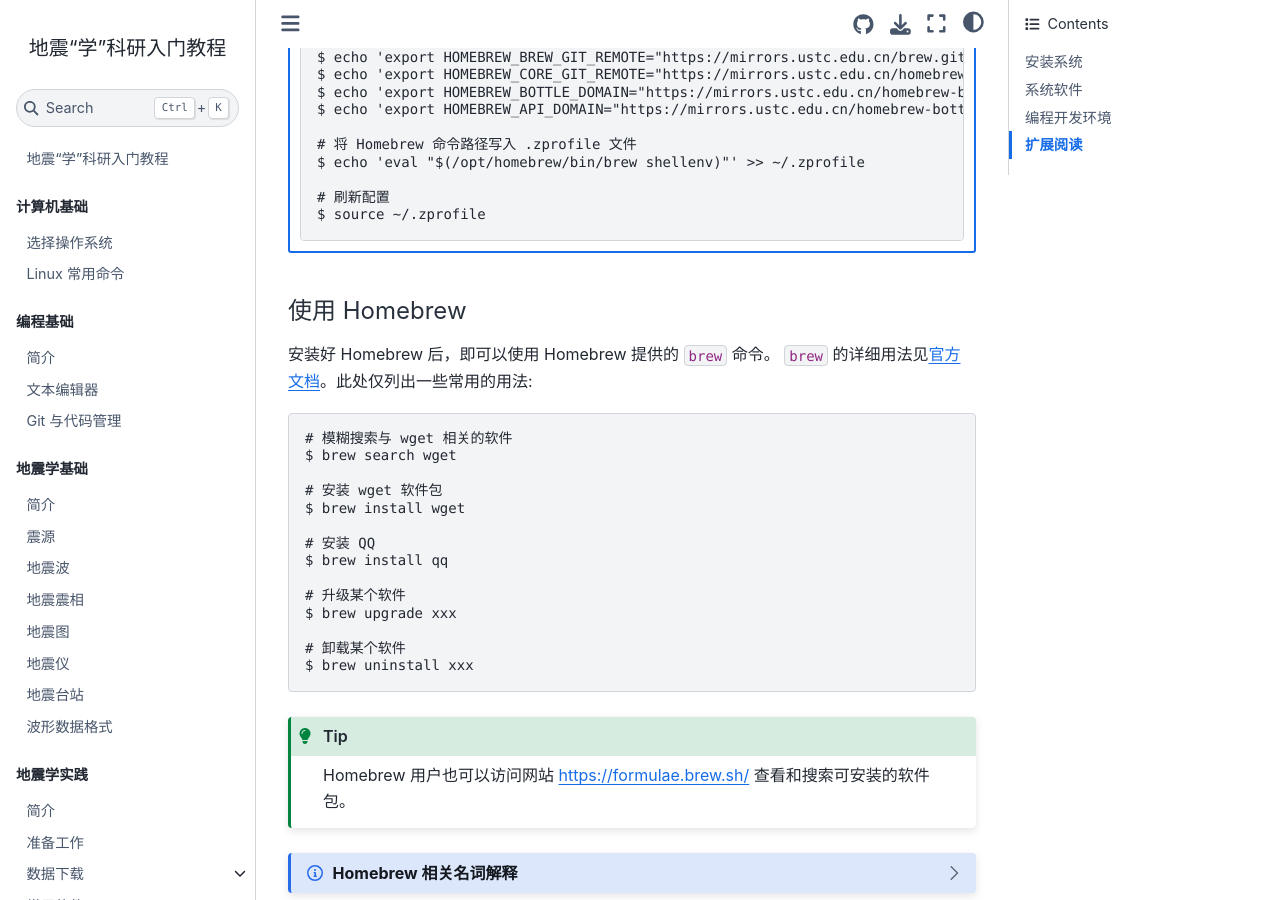
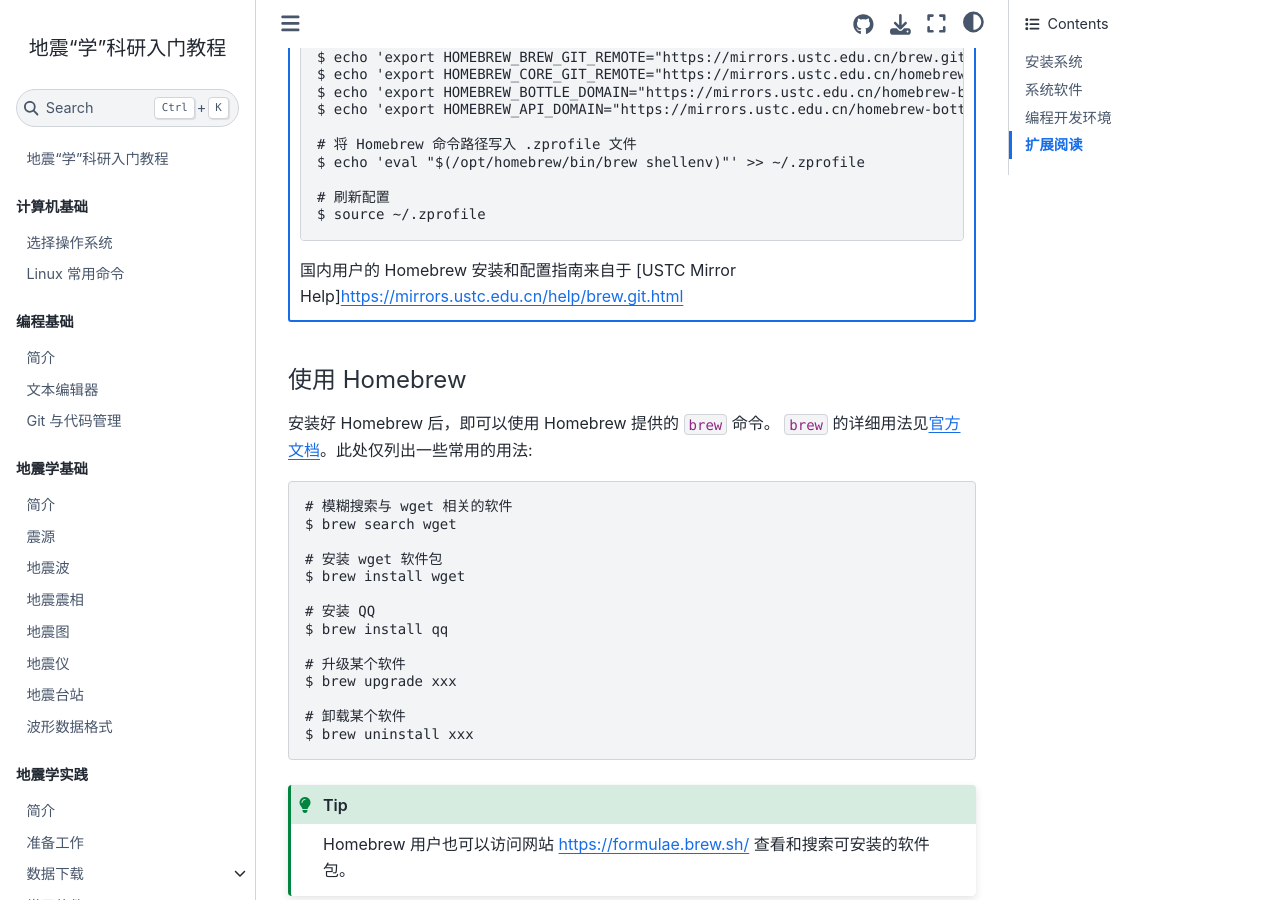
Before and after one commit to seismo-learn/seismology101, a Jupyter Book: the page built from source/computer/macos-setup.md, in a window 1280 px wide and 900 px high, scrolled down 1994 px. Built offline with Jupyter Book 1.0.4 settings and Sphinx 7.4.7 and the Sphinx Book theme 1.1.4, drawn with Linux system fonts in a browser that asks for light colours; pages that are not in the unit, such as notebooks, are missing from menus.

Commit message:
Update macos-setup.md

````diff
--- a/source/computer/macos-setup.md
+++ b/source/computer/macos-setup.md
@@ -88,7 +88,7 @@ $ echo 'eval "$(/opt/homebrew/bin/brew shellenv)"' >> ~/.zprofile
 # 刷新配置
 $ source ~/.zprofile
 ```
-
+国内用户的 Homebrew 安装和配置指南来自于 [USTC Mirror Help]https://mirrors.ustc.edu.cn/help/brew.git.html
 :::
 
 :::{tab-item} 国外用户
````
